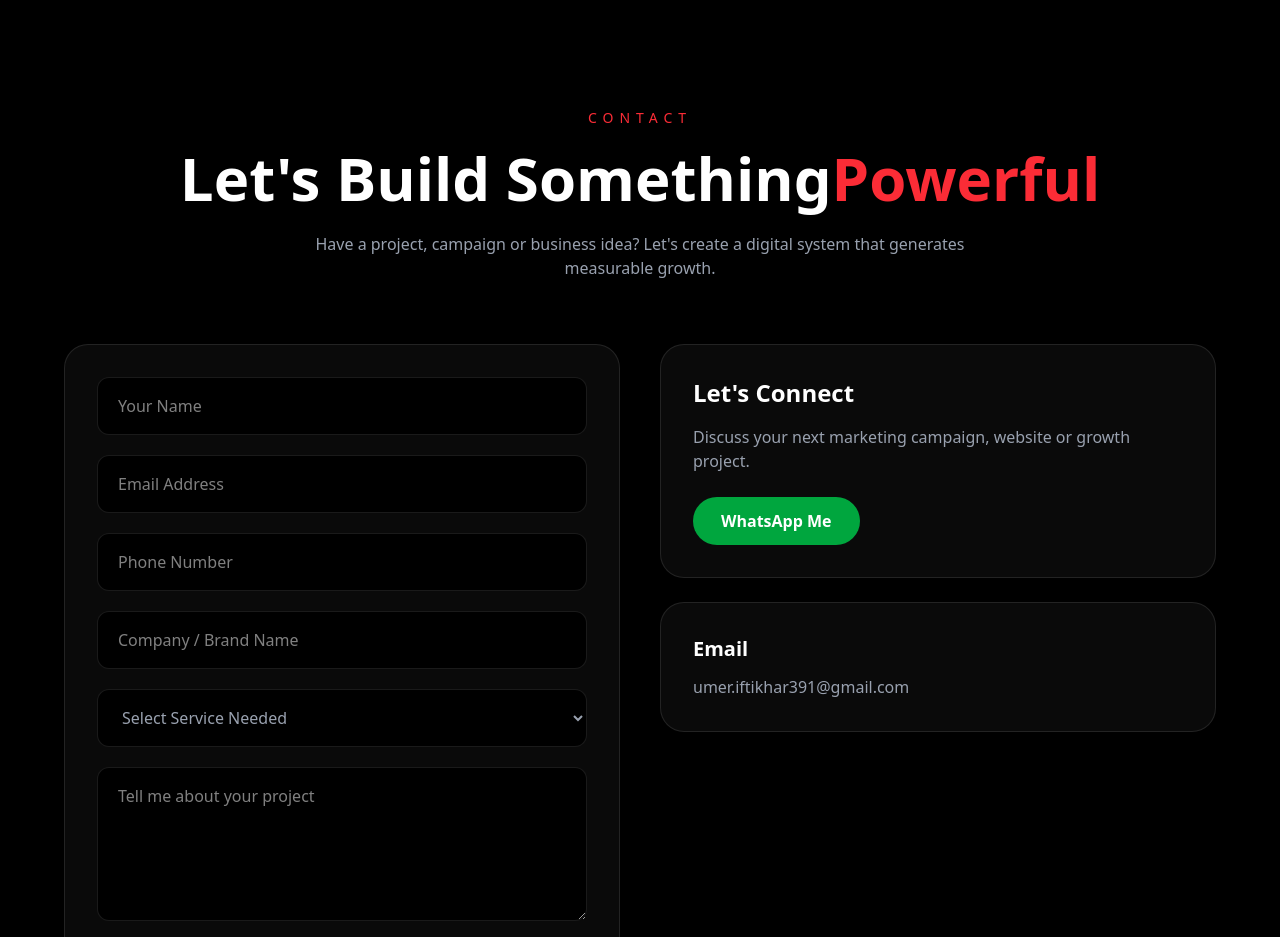
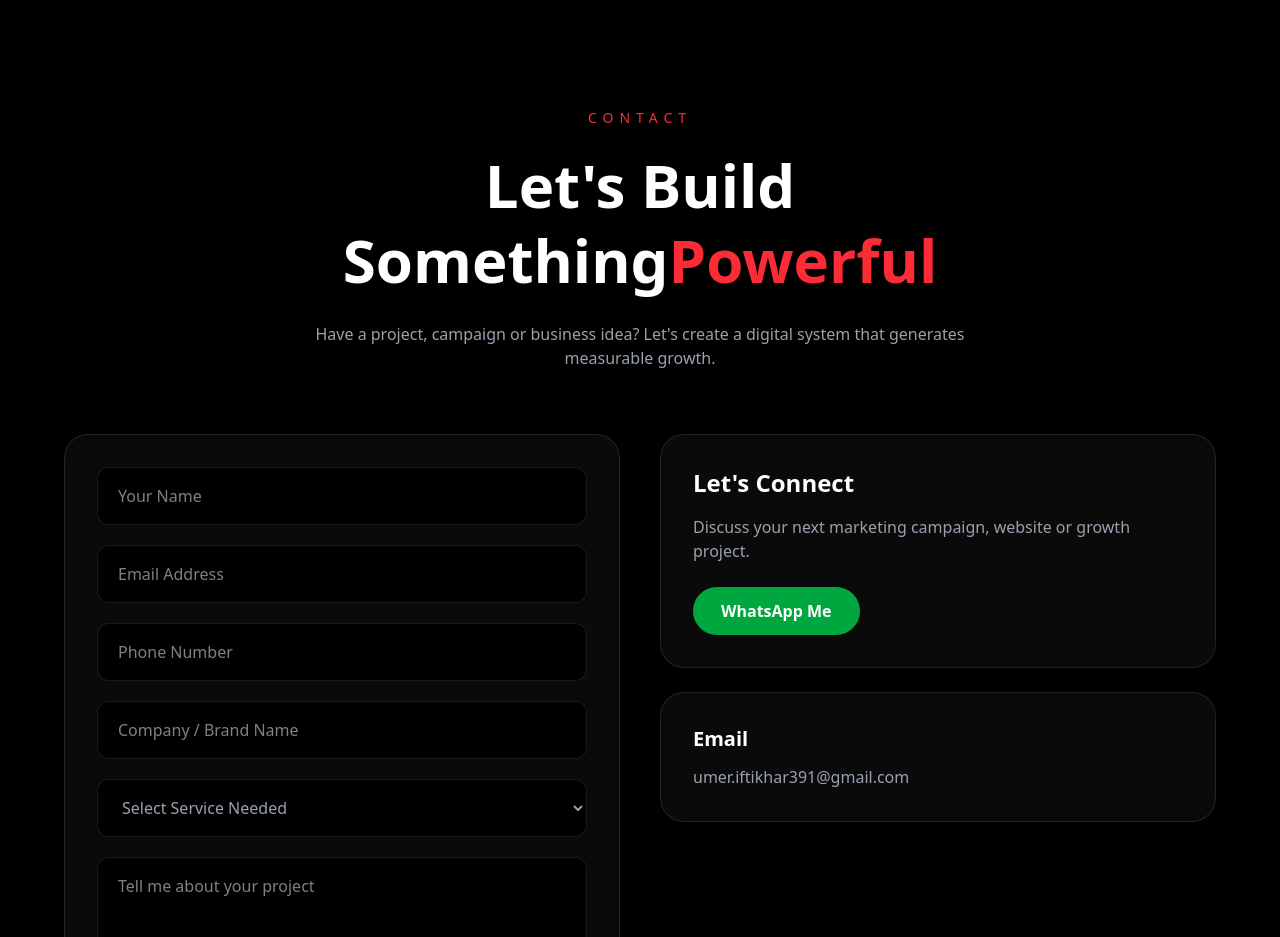
Before and after one commit to umeriftikhar391-sketch/umer-iftikhar-portfolio, a Next.js app: page / in a window 1280 px wide. Shown: the part 9060-9997 px from the top of the page. Built offline with nearby package versions, Linux system fonts and the light colour scheme.

Commit message:
Update Contact.tsx

```diff
--- a/components/Contact.tsx
+++ b/components/Contact.tsx
@@ -103,6 +103,7 @@ className="
 bg-black
 px-6
 py-32
+overflow-hidden
 "
 
 >
@@ -132,21 +133,36 @@ Contact
 </p>
 
 
+
 <h2 className="
 text-white
-text-5xl
+text-4xl
+sm:text-5xl
 md:text-6xl
 font-bold
 mt-5
+leading-tight
+break-words
 ">
 
-Let's Build Something
+Let's Build
 
-<span className="text-red-500">
- Powerful
+<br />
+
+Something
+
+<span className="
+text-red-500
+block
+md:inline
+">
+
+Powerful
+
 </span>
 
 </h2>
+
 
 
 <p className="
@@ -168,11 +184,14 @@ Let's create a digital system that generates measurable growth.
 
 
 
+
+
 <div className="
 grid
 lg:grid-cols-2
 gap-10
 ">
+
 
 
 
@@ -210,6 +229,7 @@ space-y-5
 "
 
 >
+
 
 
 <input
@@ -529,6 +549,7 @@ website or growth project.
 </p>
 
 
+
 <a
 
 href="https://wa.me/923140209996?text=Hi%20Umer,%20I%20want%20to%20discuss%20a%20project."
@@ -556,6 +577,8 @@ WhatsApp Me
 
 
 </div>
+
+
 
 
 
```
